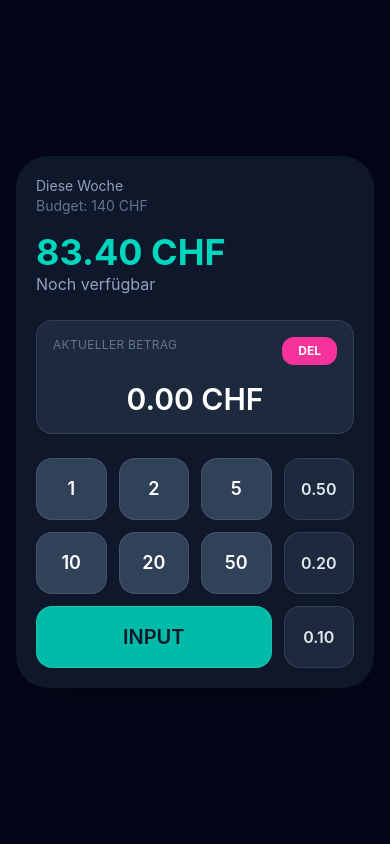
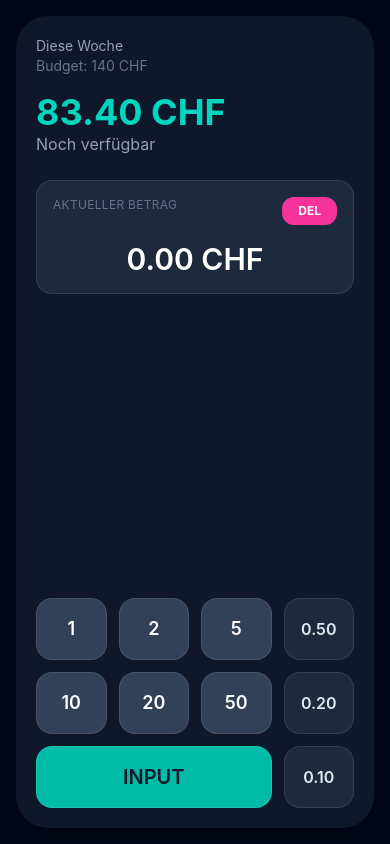
Before and after one commit to Jixxboo/FinanceTracker, a React (Vite) app: page / in a window 390 px wide. Built offline with nearby package versions, Linux system fonts and the light colour scheme.

Commit message:
layout: mobile fullscreen & buttons fixed to bottom

```diff
--- a/src/App.jsx
+++ b/src/App.jsx
@@ -46,11 +46,13 @@ export default function App() {
   };
   return (
     <main className="min-h-screen bg-slate-950 text-white">
-      <div className="mx-auto flex min-h-screen w-full max-w-md items-center justify-center p-4">
-        <div className="w-full rounded-[32px] bg-slate-900 p-5 shadow-2xl">
+      <div className="flex h-screen w-full flex-col p-4">
+        <div className="flex flex-col h-full w-full rounded-[32px] bg-slate-900 p-5 shadow-2xl">
+          <div>
             <p className="text-sm text-slate-400">Diese Woche</p>
             <p className="text-slate-500 text-sm">Budget: 140 CHF</p>
-
+          </div>
+          <div>
             <h1 className="mt-4 text-4xl font-bold text-teal-400">83.40 CHF</h1>
             <p className="text-slate-400">Noch verfügbar</p>
 
@@ -72,6 +74,8 @@ export default function App() {
                 {currentAmount.toFixed(2)} CHF
               </p>
             </div>
+          </div>
+          <div className="mt-auto">
             {!showCategories && (
               <div className="mt-6 grid grid-cols-4 gap-3">
                 <button
@@ -138,6 +142,7 @@ export default function App() {
                 </button>
               </div>
             )}
+          </div>
           {showCategories && (
             <>
               <div className="mt-6 grid grid-cols-2 gap-3">
```
Lines whose indentation alone changed are shown as unchanged.
